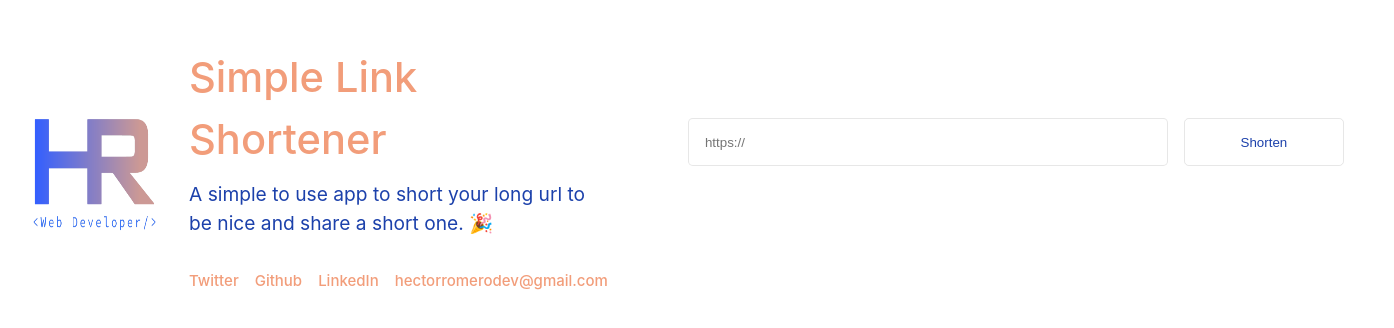
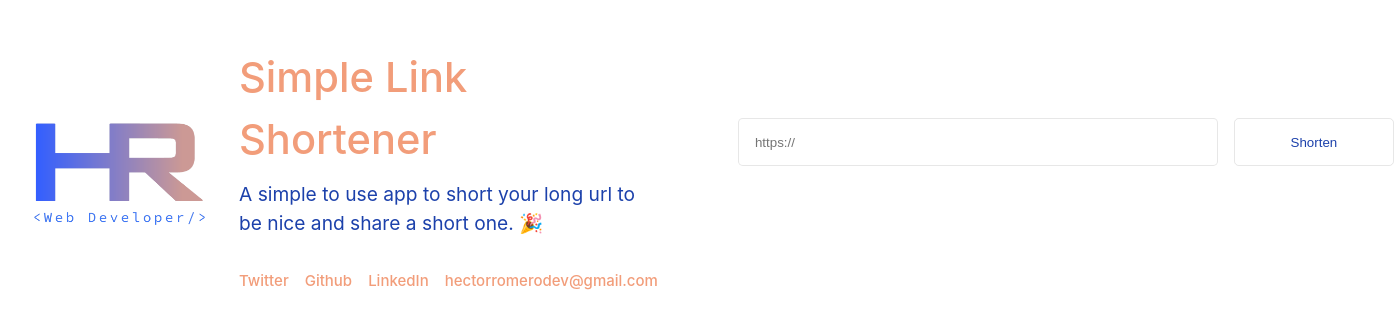
Before and after one commit to hectorromerodev/link-shortener, a Vue app: page / in a window 1280 px wide. Shown: the part 226-554 px from the top of the page, 1394 px wide, since content can reach past the window. Built offline with nearby package versions, Linux system fonts and the light colour scheme.

Commit message:
update logo width

```diff
--- a/src/App.vue
+++ b/src/App.vue
@@ -6,7 +6,7 @@ import HeaderComponent from './components/HeaderComponent.vue';
 
 <template>
   <header>
-    <img alt="Vue logo" class="logo" src="./assets/logo.svg" width="125" height="125" />
+    <img alt="HR logo" class="logo" src="./assets/logo.svg" width="175" />
 
     <div class="wrapper">
       <HeaderComponent
```
